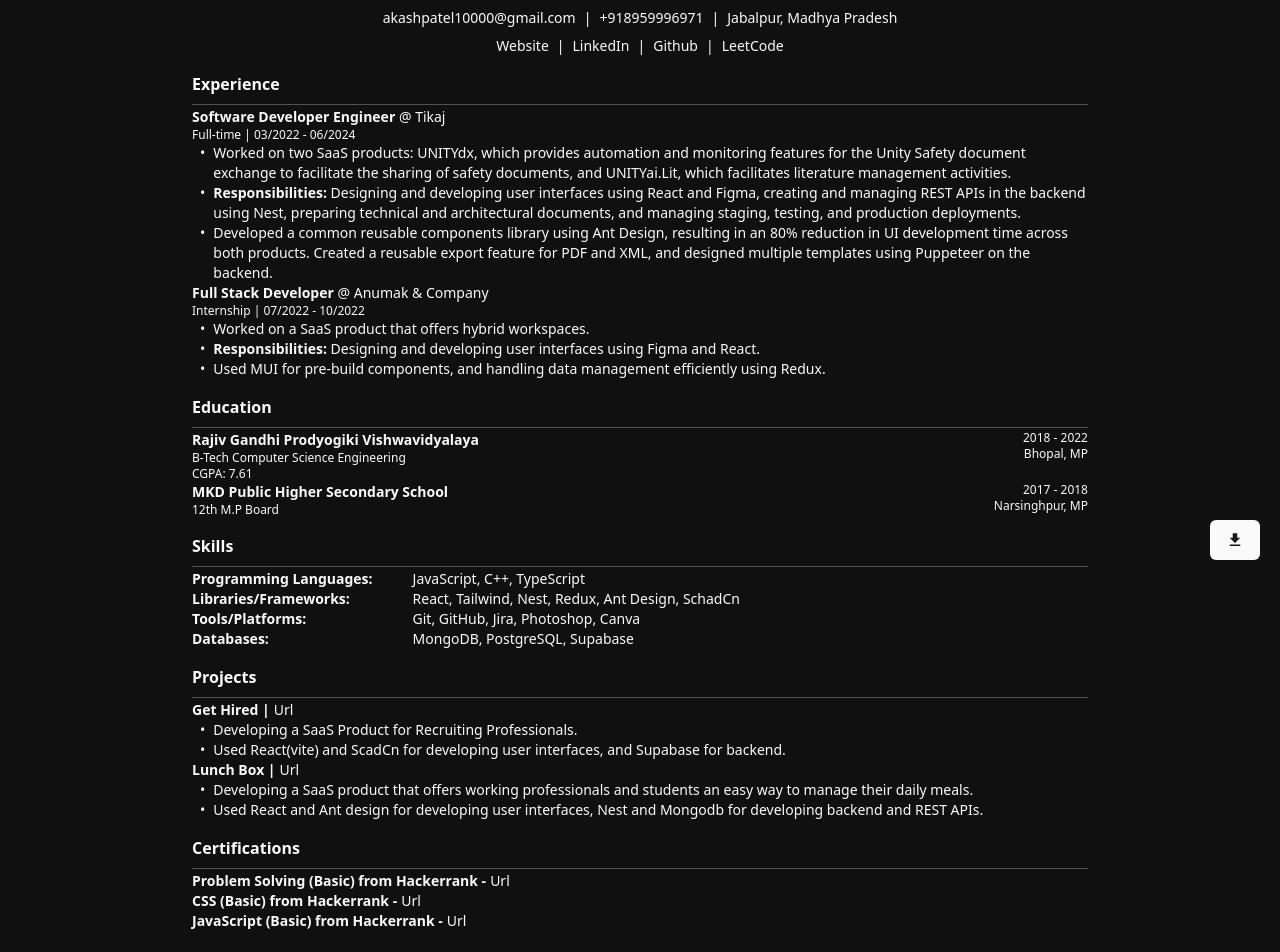
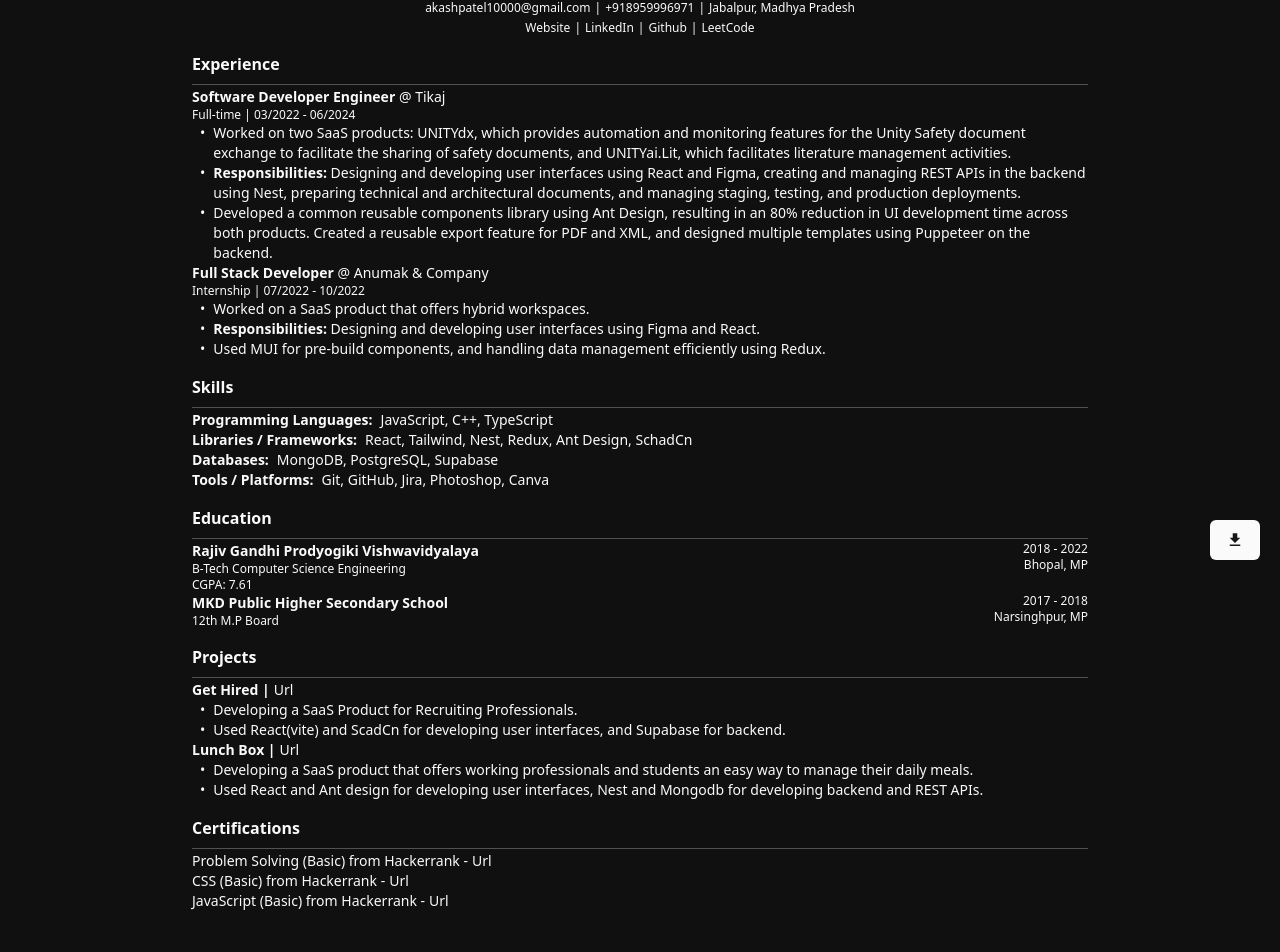
Before and after one commit to thefstalphabet/portfolio-v4, a React (Vite) app: page /cv in a window 1280 px wide. Shown: the part 220-1172 px from the top of the page. Built offline with nearby package versions, Linux system fonts and the light colour scheme.

Commit message:
update: layout

```diff
--- a/src/pages/cv/certifications.tsx
+++ b/src/pages/cv/certifications.tsx
@@ -6,9 +6,7 @@
       <hr className="mt-2 mb-0.5 border-neutral-600" />
       <div className="text-sm">
         <div className="flex gap-1">
-          <p className="font-semibold">
-            Problem Solving (Basic) from Hackerrank -
-          </p>
+          <p>Problem Solving (Basic) from Hackerrank -</p>
           <Link
             to="https://www.hackerrank.com/certificates/fc8b1ac4f193"
             target="_blank"
@@ -18,7 +16,7 @@
           </Link>
         </div>
         <div className="flex gap-1">
-          <p className="font-semibold">CSS (Basic) from Hackerrank -</p>
+          <p>CSS (Basic) from Hackerrank -</p>
           <Link
             to="https://www.hackerrank.com/certificates/eea5fcf29741"
             target="_blank"
@@ -28,7 +26,7 @@
           </Link>
         </div>
         <div className="flex gap-1">
-          <p className="font-semibold">JavaScript (Basic) from Hackerrank -</p>
+          <p>JavaScript (Basic) from Hackerrank -</p>
           <Link
             to="https://www.hackerrank.com/certificates/931b71699c23"
             target="_blank"
--- a/src/pages/cv/cv.tsx
+++ b/src/pages/cv/cv.tsx
@@ -34,14 +34,14 @@
       >
         <MdFileDownload className="text-lg" />
       </Button>
-      <div className="grid gap-4 pb-1 " ref={printRef}>
+      <div className="grid gap-4 pb-1" ref={printRef}>
         <header className="text-center">
-          <h1 className="text-3xl font-bold">AKASH PATEL</h1>
-          <div className="flex justify-center gap-2 mt-2 flex-wrap text-sm">
+          <h1 className="text-2xl font-bold">AKASH PATEL</h1>
+          <div className="flex justify-center gap-1 mt-1 flex-wrap text-xs">
             <p>akashpatel10000@gmail.com</p>|<p>+918959996971</p>|
             <p>Jabalpur, Madhya Pradesh</p>
           </div>
-          <div className="flex justify-center gap-2 mt-2 text-sm">
+          <div className="flex justify-center gap-1 mt-1 text-xs">
             <Link
               to="https://akaxh.vercel.app/"
               target="_blank"
@@ -76,8 +76,8 @@
           </div>
         </header>
         <Experience />
+        <Skills />
         <Education />
-        <Skills />
         <Projects />
         <Certifications />
       </div>
--- a/src/pages/cv/skills.tsx
+++ b/src/pages/cv/skills.tsx
@@ -3,18 +3,24 @@
     <div>
       <h4 className="font-bold">Skills</h4>
       <hr className="mt-2 mb-0.5 border-neutral-600" />{" "}
-      <div className="text-sm flex gap-10">
+      <div className="text-sm flex gap-5">
         <div>
-          <h5 className="font-semibold">Programming Languages:</h5>
-          <h5 className="font-semibold">Libraries/Frameworks:</h5>
-          <h5 className="font-semibold">Tools/Platforms:</h5>
-          <h5 className="font-semibold">Databases:</h5>
-        </div>
-        <div>
-          <p>JavaScript, C++, TypeScript</p>
-          <p>React, Tailwind, Nest, Redux, Ant Design, SchadCn</p>
-          <p>Git, GitHub, Jira, Photoshop, Canva</p>
-          <p>MongoDB, PostgreSQL, Supabase</p>
+          <div className="flex gap-2 items-center">
+            <h5 className="font-semibold">Programming Languages:</h5>{" "}
+            <span>JavaScript, C++, TypeScript</span>
+          </div>
+          <div className="flex gap-2 items-center">
+            <h5 className="font-semibold">Libraries / Frameworks:</h5>{" "}
+            <span>React, Tailwind, Nest, Redux, Ant Design, SchadCn</span>
+          </div>
+          <div className="flex gap-2 items-center">
+            <h5 className="font-semibold">Databases:</h5>{" "}
+            <span>MongoDB, PostgreSQL, Supabase</span>
+          </div>
+          <div className="flex gap-2 items-center">
+            <h5 className="font-semibold">Tools / Platforms:</h5>{" "}
+            <span>Git, GitHub, Jira, Photoshop, Canva</span>
+          </div>
         </div>
       </div>
     </div>
```
